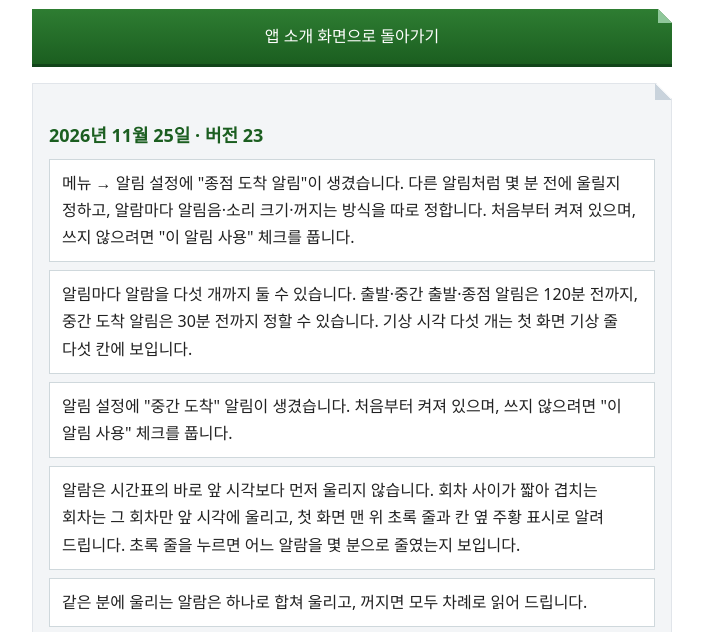
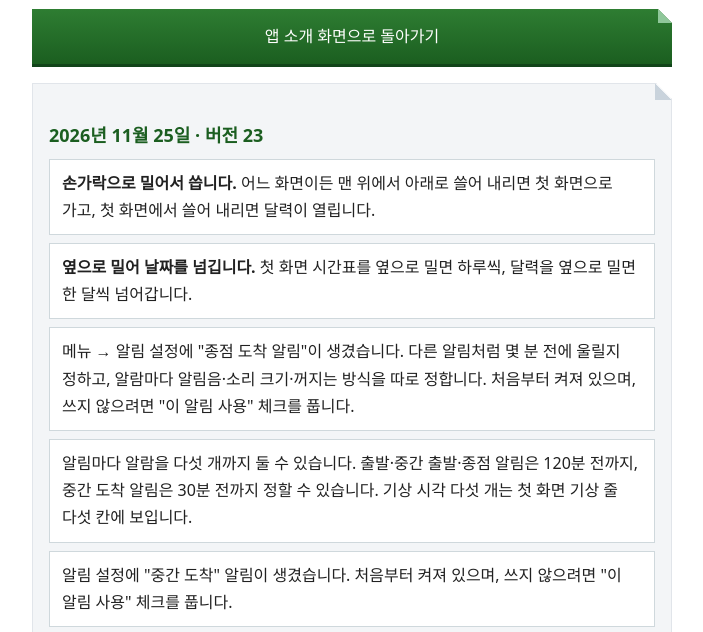
Before and after one commit to coscaSupport/busalarm-guide, a plain HTML site: page updates.html in a window 1280 px wide. Shown: the part 98-730 px from the top of the page, without its empty margins (288-991 px from the left). Drawn offline with Linux system fonts and the light colour scheme.

Commit message:
밀어서 쓰기 사용법: 업데이트 내역 맨 위, 첫 화면·달력 도움말 맨 앞 카드
Co-Authored-By: Claude Opus 5.5 <noreply@anthropic.com>
Claude-Session: https://claude.ai/code/session_01JGfLuGmZYRQAxt4oYnNUhR

```diff
--- a/updates.html
+++ b/updates.html
@@ -30,6 +30,8 @@ ol{padding-left:0;list-style-position:inside}
 
 <h2>2026년 11월 25일 · 버전 23</h2>
 <ul>
+<li><b>손가락으로 밀어서 씁니다.</b> 어느 화면이든 맨 위에서 아래로 쓸어 내리면 첫 화면으로 가고, 첫 화면에서 쓸어 내리면 달력이 열립니다.</li>
+<li><b>옆으로 밀어 날짜를 넘깁니다.</b> 첫 화면 시간표를 옆으로 밀면 하루씩, 달력을 옆으로 밀면 한 달씩 넘어갑니다.</li>
 <li>메뉴 → 알림 설정에 "종점 도착 알림"이 생겼습니다. 다른 알림처럼 몇 분 전에 울릴지 정하고, 알람마다 알림음·소리 크기·꺼지는 방식을 따로 정합니다. 처음부터 켜져 있으며, 쓰지 않으려면 "이 알림 사용" 체크를 풉니다.</li>
 <li>알림마다 알람을 다섯 개까지 둘 수 있습니다. 출발·중간 출발·종점 알림은 120분 전까지, 중간 도착 알림은 30분 전까지 정할 수 있습니다. 기상 시각 다섯 개는 첫 화면 기상 줄 다섯 칸에 보입니다.</li>
 <li>알림 설정에 &quot;중간 도착&quot; 알림이 생겼습니다. 처음부터 켜져 있으며, 쓰지 않으려면 &quot;이 알림 사용&quot; 체크를 풉니다.</li>
```
Also changed, not shown: help/calendar.html (+1 -0 lines), help/main.html (+1 -0 lines).
